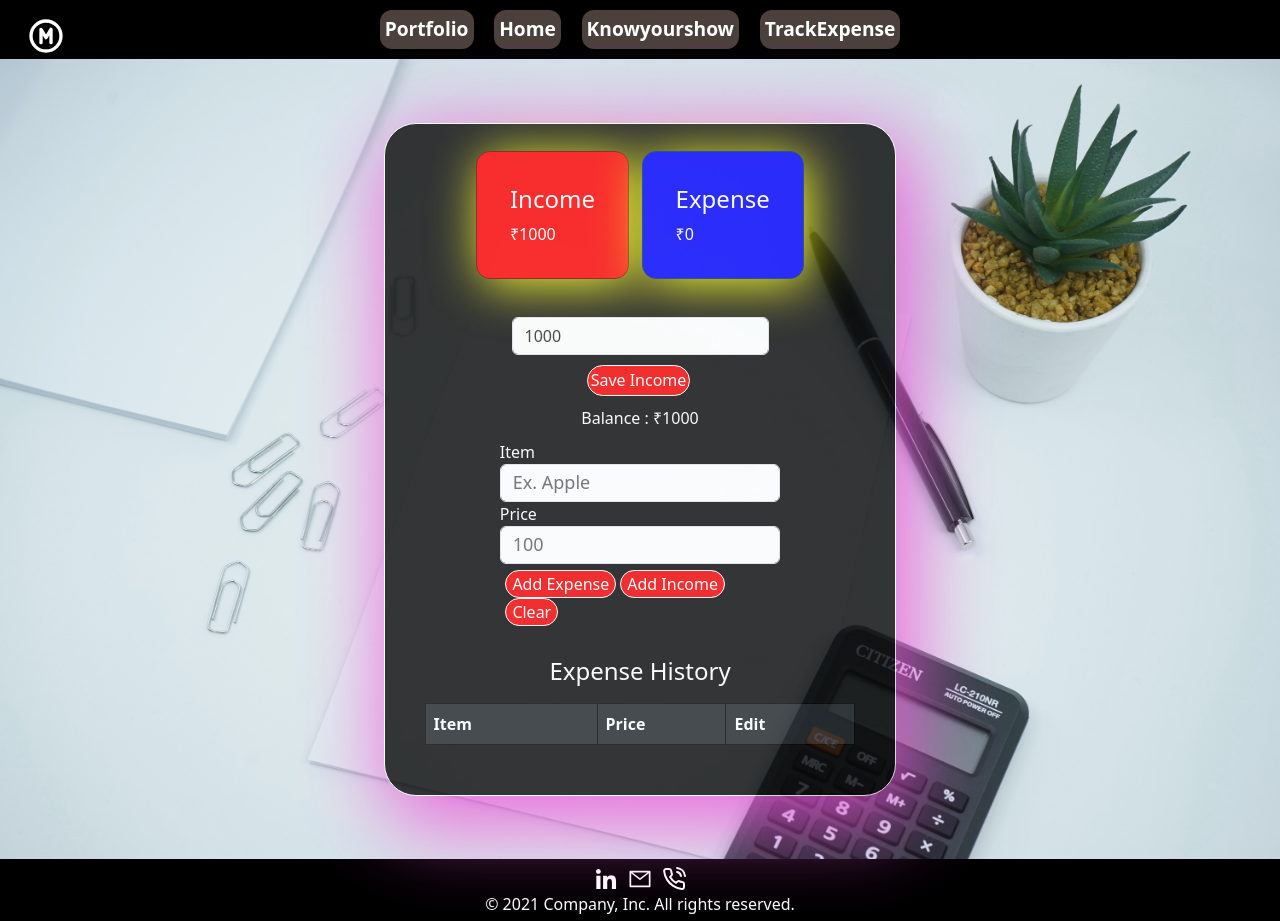
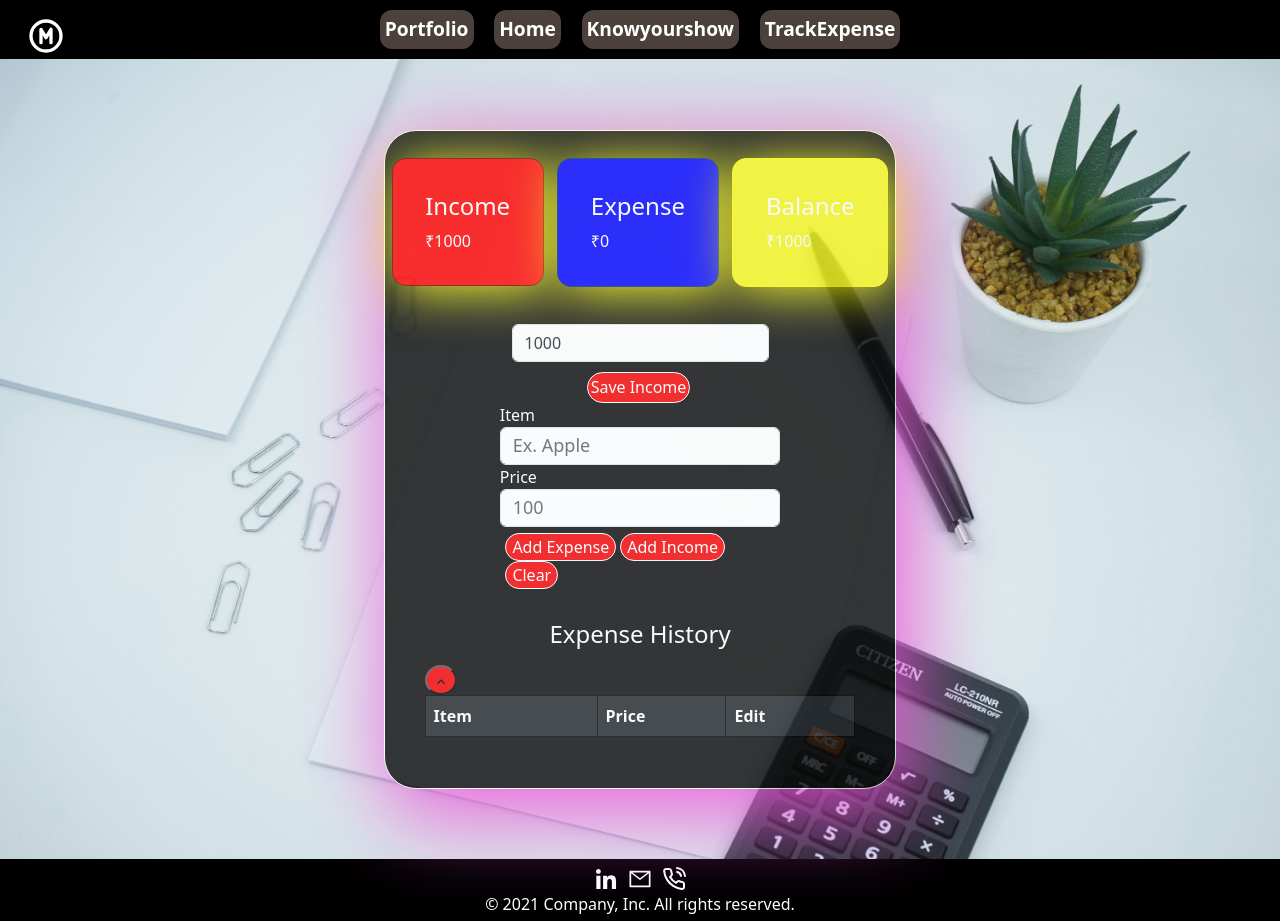
Before and after one commit to MuskanSrivastava8/Mitra, a React (Create React App) app: page /Mitra/Expensetracker in a window 1280 px wide. Built offline with nearby package versions, Linux system fonts and the light colour scheme.

Commit message:
minimze and expand btn added

```diff
--- /dev/null
+++ b/src/Components/ExpenseTracker/BalanceSum.js
@@ -0,0 +1,19 @@
+import React from "react";
+import { useSelector } from "react-redux";
+import "./Expensetracker.scss";
+
+
+
+export default function BalanceSum() {
+    const resExpenseList = useSelector((store) => store.EXPENSE.expense);
+    const resReviewIncome = useSelector((store) => store.EXPENSE.income);
+    const BalanceTotal = Number.parseFloat(resReviewIncome) - Number.parseFloat(resExpenseList);
+
+
+  return (
+    <div>
+      <h4>Balance</h4>
+      &#8377;{BalanceTotal}
+    </div>
+  );
+}
--- a/src/Components/ExpenseTracker/ExpenseList.js
+++ b/src/Components/ExpenseTracker/ExpenseList.js
@@ -1,27 +1,50 @@
-import React from "react";
+import React, { useState } from "react";
 import ExpenseListItem from "./ExpenseListItem";
 import "./Expensetracker.scss";
+import { MdOutlineExpandLess, MdOutlineExpandMore } from "react-icons/md";
 
 export default function ExpenseList({ items }) {
-const rowSelected = (e)=> {
-  console.log(e.target.value)
-}
+  const rowSelected = (e) => {
+    console.log(e.target.value);
+  };
+  const [showTable, setshowTable] = useState(true);
+  const [showIcon, setshowIcon] = useState(true);
+  const [hideIcon, sethideIcon] = useState(true);
+
+  const showExpenseTable = () => {
+    setshowTable(!showTable);
+    setshowIcon(!showIcon);
+  };
   return (
     <React.Fragment>
       <div className="Expense_History_table_container">
+      <button
+                  className="Expense_expand_list_btn"
+                  onClick={showExpenseTable}
+                >
+                  {showIcon ? <MdOutlineExpandLess/> : <MdOutlineExpandMore />}
+                </button>
         <table class="table table-striped table-dark">
+
           <thead class="table-dark">
-            <tr >
-              <th width="40%" scope="col">Item</th>
-              <th width="30%" scope="col">Price</th>
-              <th width="40%" scope="col">Edit</th>
+            <tr>
+              <th width="40%" scope="col">
+                Item
+              </th>
+              <th width="30%" scope="col">
+                Price
+              </th>
+              <th width="40%" scope="col">
+                Edit
 
+              </th>
             </tr>
           </thead>
         </table>
-            {items.map((item, index) => (
-              <ExpenseListItem key={item+index} item={item} />
-            ))}
+        {items.map(
+          (item, index) =>
+            showTable && <ExpenseListItem key={item + index} item={item} />
+        )}
       </div>
     </React.Fragment>
   );
--- a/src/Components/ExpenseTracker/ExpenseSum.js
+++ b/src/Components/ExpenseTracker/ExpenseSum.js
@@ -17,8 +17,6 @@ useEffect(()=>{
 
 })
 
-
-
   return (
     <div>
       <h4>Expense</h4>
--- a/src/Components/ExpenseTracker/Expensetracker.js
+++ b/src/Components/ExpenseTracker/Expensetracker.js
@@ -7,6 +7,7 @@ import Footer from "../Footer/Footer";
 import ExpenseIncomeDetails from "./ExpenseIncomeDetails";
 import ExpenseSum from "./ExpenseSum";
 import ExpenseBalance from "./ExpenseBalance";
+import BalanceSum from "./BalanceSum";
 
 export default function Expensetracker() {
   return (
@@ -20,13 +21,16 @@ export default function Expensetracker() {
             <div className="Expense_only">
               <ExpenseSum />
             </div>
+            <div className="Balance_only">
+              <BalanceSum />
+            </div>
           </div>
           <div className="Expense_Income_input">
             <ExpenseIncomeInput />
           </div>
-          <div className="Expense_Balance">
+          {/* <div className="Expense_Balance">
             <ExpenseBalance />
-          </div>
+          </div> */}
           <div className="Expense_Input">
             <ExpenseInput />
           </div>
--- a/src/Components/ExpenseTracker/Expensetracker.scss
+++ b/src/Components/ExpenseTracker/Expensetracker.scss
@@ -91,6 +91,23 @@
     box-shadow: 10px 10px 50px blue;
 }
 
+.Balance_only {
+    background-color: rgb(247, 247, 28);
+    margin: 2%;
+    padding: 10.1%;
+    border: 1px solid yellow;
+    border-radius: 14px;
+    cursor: pointer;
+    border: 1px solid yellow;
+    box-shadow: 5px 5px 50px yellow;
+
+}
+
+.Balance_only:hover{
+    border: 1px solid rgb(186, 204, 23);
+    box-shadow: 10px 10px 50px rgb(207, 190, 34);
+}
+
 .Expense_Income_input {
 
     display: flex;
@@ -169,6 +186,13 @@
     background-color: #f60000;
     margin-right: 4px;
 }
+.Expense_expand_list_btn {
+    border-radius: 50%;
+    cursor: pointer;
+    background-color: #f60000;
+    margin-right: 4px;
+
+}
 .Expense_edit_name_item_btn{
     border-radius: 50%;
     cursor: pointer;
@@ -224,7 +248,7 @@
 
     //Iphone XR
     .Expense_content{
-        padding: 6%;
+        padding: 12%;
     }
     .Expense_container{
         width: 100%;
```
